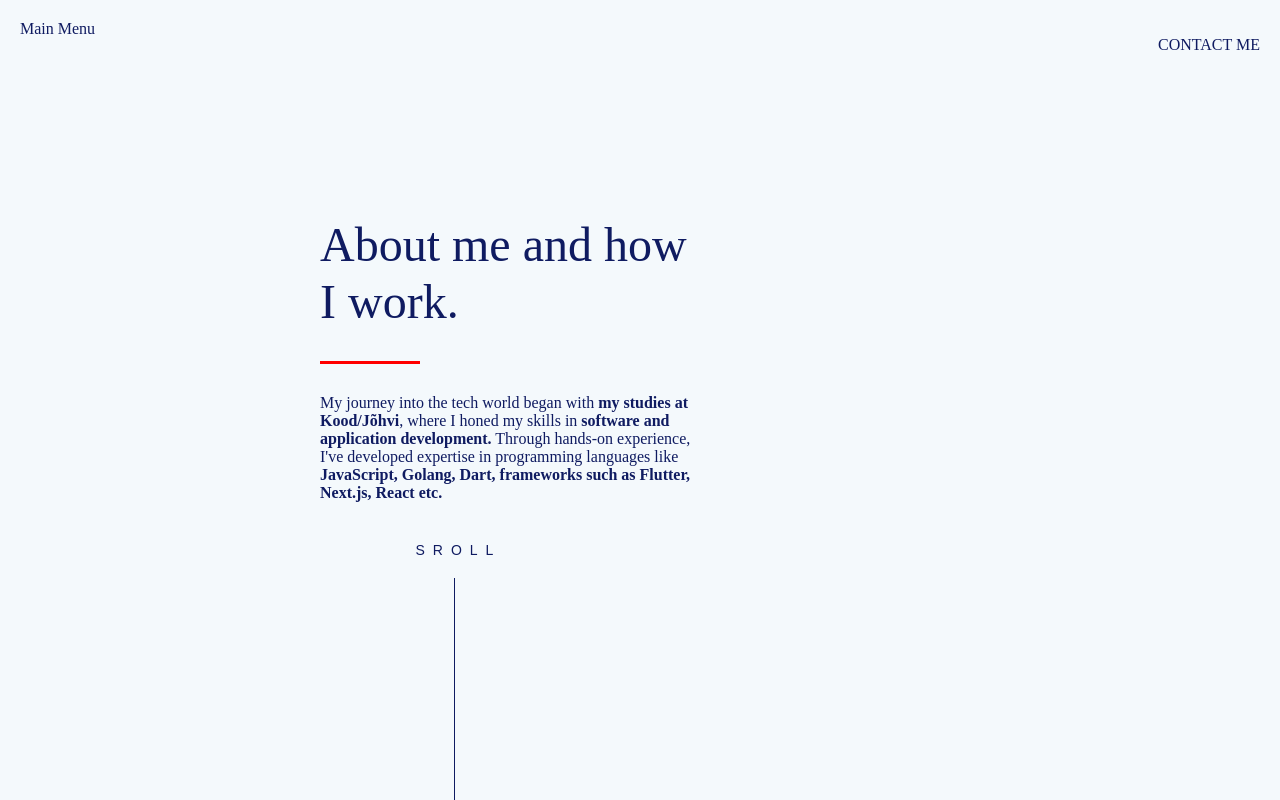
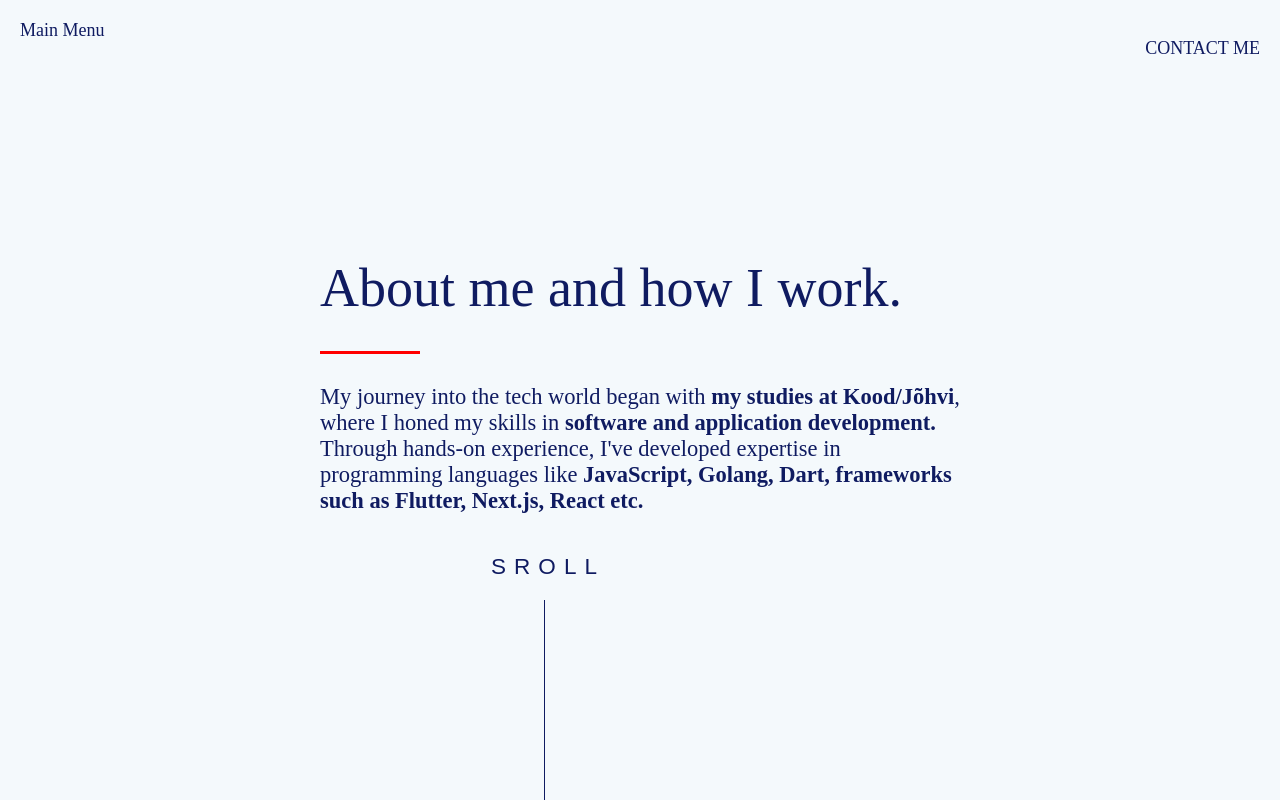
Before and after one commit to 1mDolphin/denispetrov, a React (Vite) app: page /denispetrov/about in a window 1280 px wide. Shown: the top 800 px of the page. Built offline with nearby package versions, Linux system fonts and the light colour scheme.

Commit message:
fix minor bugs

```diff
--- a/package.json
+++ b/package.json
@@ -23,6 +23,7 @@
     "@types/react": "^18.3.12",
     "@types/react-dom": "^18.3.1",
     "@vitejs/plugin-react-swc": "^3.5.0",
+    "esbuild": "^0.25.0",
     "eslint": "^9.15.0",
     "eslint-plugin-react": "^7.37.2",
     "eslint-plugin-react-hooks": "^5.0.0",
--- a/src/pages/aboutme.css
+++ b/src/pages/aboutme.css
@@ -2,6 +2,8 @@ body,
 html {
     margin: 0;
     padding: 0;
+    height: 100%;
+    font-size: 18px;
 }
 
 .about-page_pagewrap {
@@ -10,12 +12,11 @@ html {
     align-items: center;
     justify-content: flex-start;
 
+    width: 100%;
+    height: 100vh;
 
-    width: 50%;
-    height: 200vh;
-
-    overflow-y: hidden;
-    overflow-x: auto;
+    overflow-y: auto;
+    overflow-x: hidden;
     box-sizing: border-box;
 }
 
@@ -43,23 +44,22 @@ html {
 .about-me-content {
     display: flex;
     flex-direction: column;
-
+    align-self: center;
     justify-content: center;
 
-    padding-right: 40%;
+    padding: 20%;
 
     gap: 40px;
-
-    height: 100%;
-    width: 60%;
+    width: 50%;
 }
 
 .about-me-content h1 {
-    font-size: clamp(12px 2rem 5rem);
+    font-size: clamp(16px 3rem 5rem);
 }
 
 .experience {
     display: flex;
     flex-direction: column;
     gap: 30px;
+    font-size: 1.25rem;
 }
--- a/src/pages/home.css
+++ b/src/pages/home.css
@@ -2,6 +2,8 @@ body,
 html {
     margin: 0;
     padding: 0;
+    height: 100%;
+    font-size: 18px;
 }
 
 .name {
@@ -16,20 +18,18 @@ html {
     justify-content: flex-start;
 
     width: 100%;
-
-    overflow-y: hidden;
-    overflow-x: auto;
+    height: 100vh;
+    overflow-y: auto;
+    overflow-x: hidden;
     box-sizing: border-box;
 }
 
 .page-content {
     display: flex;
     flex-direction: column;
-
-    height: 230vh;
-
     gap: 40px;
     padding-top: 20%;
+    padding-bottom: 20%;
 }
 
 .header_div {
@@ -75,10 +75,12 @@ html {
 
 .greetings_div h1 {
     margin: 0;
+    font-size: 2.5rem;
 }
 
 .greetings_div p {
     margin: 0.2em 0;
+    font-size: 1.25rem;
 }
 
 .greetings_div b {
@@ -105,7 +107,7 @@ html {
 .scroll-text span {
     display: inline-block;
     transition: transform 0.3s ease;
-    font-size: 14px;
+    font-size: 1.25rem;
 }
 
 .scroll:hover span {
@@ -207,9 +209,7 @@ html {
     display: flex;
     flex-direction: column;
     align-items: center;
-
     gap: 40px;
-
     width: 100%;
 }
 
@@ -220,9 +220,7 @@ html {
     flex-direction: column;
     align-items: flex-start;
 
-    height: 100%;
     width: 50%;
-
     gap: 20px;
 }
 
@@ -236,10 +234,8 @@ html {
     align-items: center;
     text-align: right;
 
-    height: 100%;
-
     font-weight: bold;
-    font-size: 3rem;
+    font-size: 3.5rem;
 
     cursor: pointer;
 }
@@ -248,6 +244,6 @@ html {
     display: flex;
 
     padding: 20px;
-
+    font-size: 1.25rem;
     border-top: 1px solid rgba(0, 0, 0, 0.308);
 }
```
Also changed, not shown: 1 other file (tests, documents, lock files or other folders).
